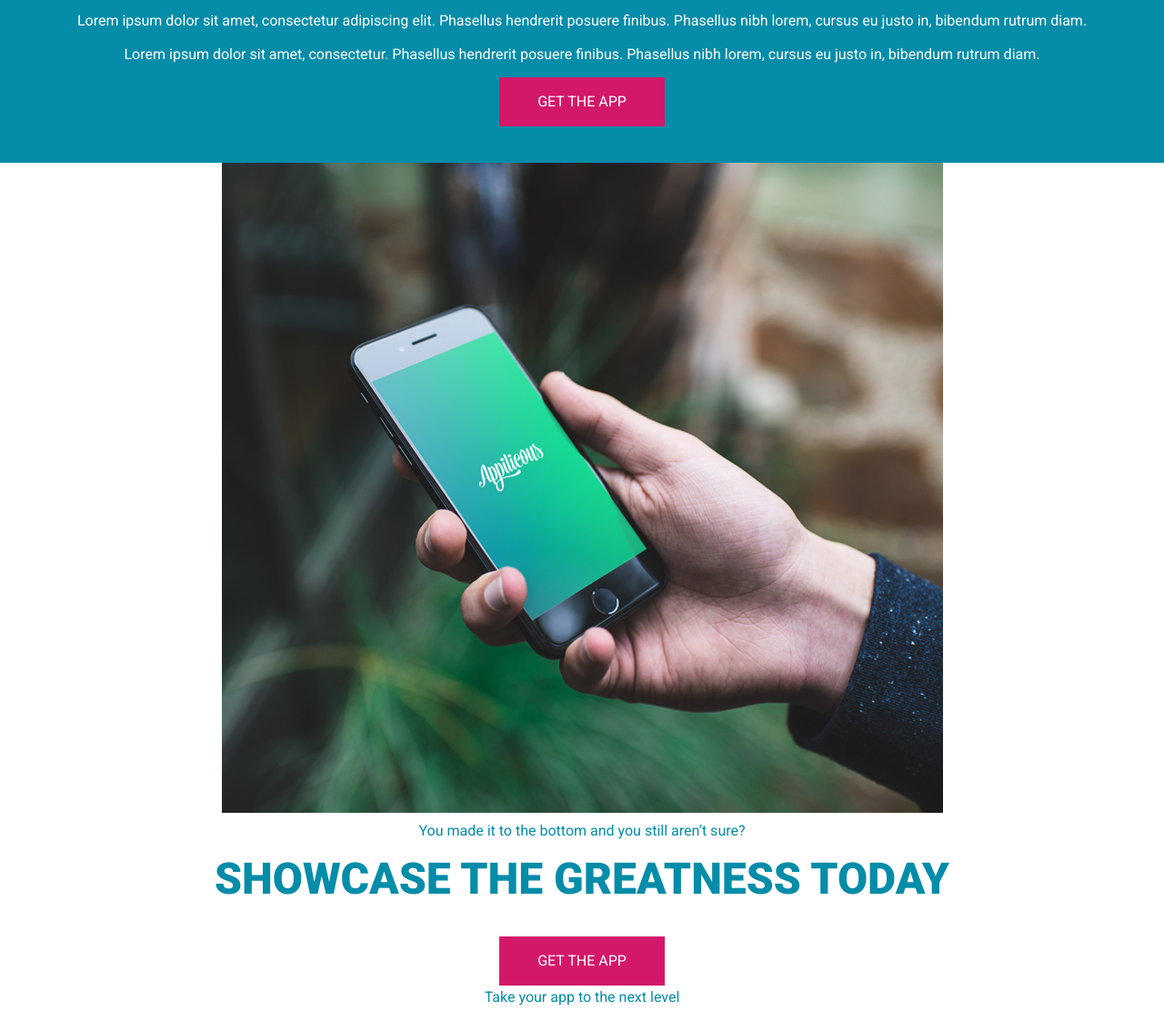
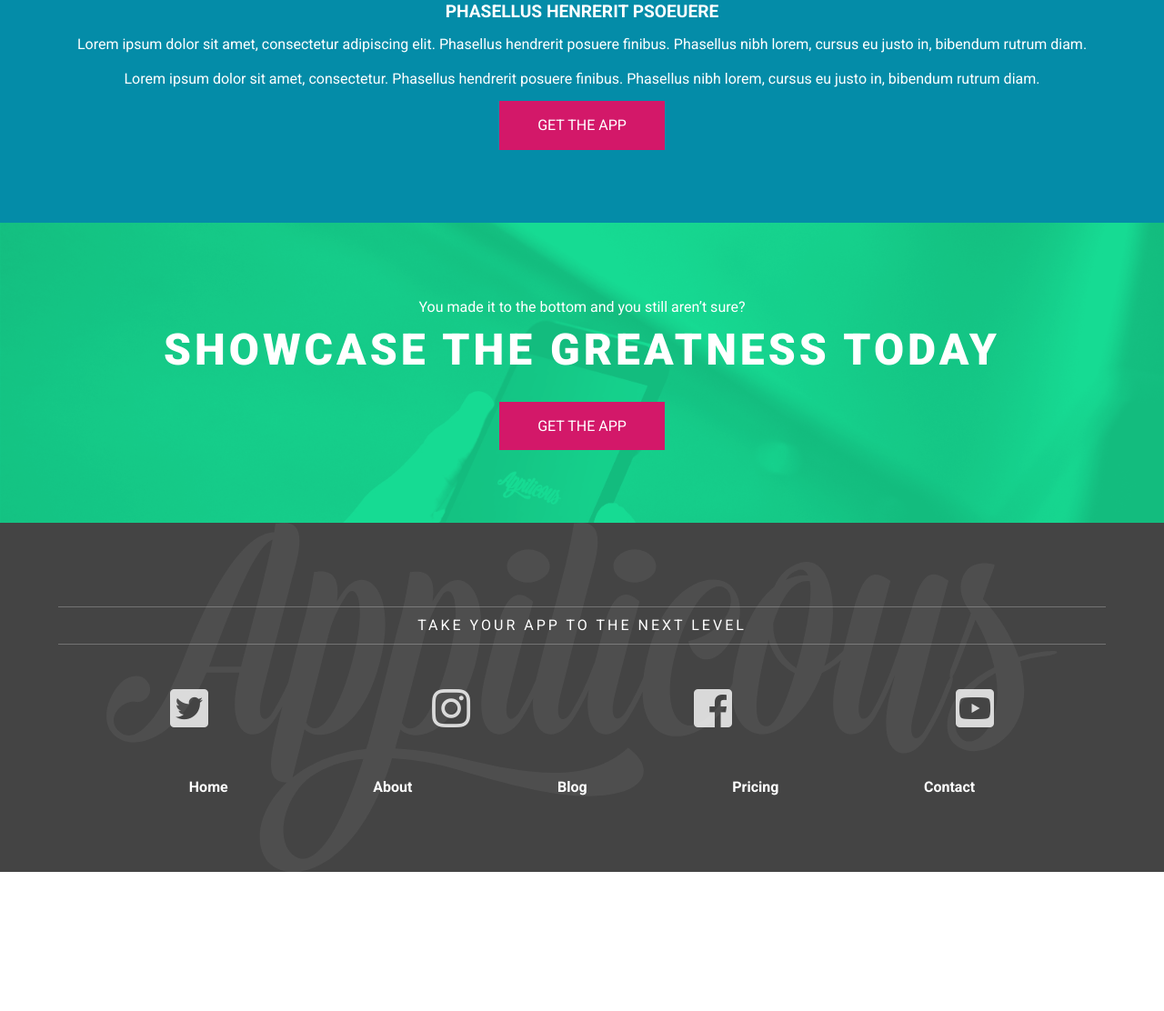
Before and after one commit to steinerpl/Responsive-by-KevinPowell, a plain HTML site: page index.html in a window 1280 px wide. Shown: the part 1556-2668 px from the top of the page at 91% size. After the commit the page ends 2515 px from the top, so only its background shows below. Drawn offline with nearby package versions, Linux system fonts and the light colour scheme.

Commit message:
Mobile ver ended

```diff
--- a/index.html
+++ b/index.html
@@ -38,14 +38,14 @@
 		<div class="container grid">
 
 			<div class="hero-text col">
-				<h1 class="title-large"><span>Take your appto the</span> next level</h1>
+				<h1 class="title-large"><span>Take your app to the</span> next level</h1>
 				<p class="text-intro">The perfect landing page for your app, whatever it might be. Show off the apps features, show some sexy pictures and get more people do download it today.</p>
 				<a href="" class="btn btn--secondary">Learn More</a>
 				<a href="" class="btn btn--primary">Get the App</a>
 			</div>
 
 			<div class="col">
-				<img src="img/phone.png" alt="" class="hero-img">
+				<img src="img/phone.png" alt="" class="hero-img lg-screen">
 			</div>
 
 		</div>
@@ -102,7 +102,7 @@
 			<a href="" class="btn btn--primary">Get the App</a>
 		</div>
 
-		<div class="col img-box">
+		<div class="col img-box lg-screen">
 			<img src="img/phone-in-hand.jpg" alt="A hand holding a phone">
 		</div>
 
@@ -117,11 +117,11 @@
 
 
 
-	<secrion class="cta">
+	<section class="cta">
 		<p class="text-large">You made it to the bottom and you still aren’t sure?</p>
 		<h1 class="title-large">SHOWCASE THE GREATNESS today</h1>
 		<a href="" class="btn btn--primary">Get the app</a>
-	</secrion>
+	</section>
 
 
 
@@ -134,8 +134,8 @@
 
 	<footer>
 		<div class="container">
-			<p>Take your app to the next level</p>
-			<ul class="social-links">
+			<p class="title-footer">Take your app to the next level</p>
+			<ul class="unstyled-list social-links">
 				<li><a href=""><i class="fab fa-twitter-square"></i></a></li>
 				<li><a href=""><i class="fab fa-instagram"></i></a></li>
 				<li><a href=""><i class="fab fa-facebook-square"></i></a></li>
--- a/sass/abstracts/_colors.sass
+++ b/sass/abstracts/_colors.sass
@@ -3,6 +3,7 @@ $secondary: rgba(22, 219, 147, 1)
 $accent: rgba(211, 24, 105, 1)
 
 $white: rgb(255, 255, 255)
+$dark: #444
 
 
 
--- a/sass/base/_base.sass
+++ b/sass/base/_base.sass
@@ -18,3 +18,11 @@ img
 	margin: 0
 	padding: 0
 	list-style: none
+
+.lg-screen
+	display: none;
+
+.bg-primary
+	background: $main
+	color: $text-inverse
+	padding: 5em 2.5em
--- a/sass/base/_typography.sass
+++ b/sass/base/_typography.sass
@@ -12,6 +12,7 @@ h1
 	font-weight: $font-light
 	line-height: 1.15
 	text-transform: uppercase
+	letter-spacing: 4px
 
 h2
 	font-size: 1.2rem
@@ -22,9 +23,37 @@ h2
 .title-large
 	font-size: 3rem
 	font-weight: $font-black
+	line-height: .9
 	span
 		font-weight: $font-light
 
+.title-box
+	background: $accent
+	color: $text-inverse
+	margin: 0 auto
+	padding: 2em
+	transform: translateY(30%)
+	max-width: 90%
+	@media (min-width: 495px)
+		transform: translateY(50%)
 
-.text-infro
+	& + .bg-primary
+		padding-top: 6em
+		@media (min-width: 495px)
+			padding-top: 8em
+
+.title-footer
+	text-transform: uppercase
+	letter-spacing: 3px
+	line-height: 1
+
+	&::before, &::after
+		content: ''
+		display: block
+		height: 1px
+		background: $text-inverse
+		opacity: .25
+		margin: .75em 0
+
+.text-intro
 	font-size: 1.2rem
--- /dev/null
+++ b/sass/components/_cta.sass
@@ -0,0 +1,8 @@
+.cta
+	background-color: $secondary;
+	background-image: url(../img/call-to-action-background.jpg)
+	background-size: cover
+	background-position: center
+	padding: 5em 0
+	background-blend-mode: multiply
+	color: $text-inverse
--- /dev/null
+++ b/sass/layout/_footer.sass
@@ -0,0 +1,40 @@
+footer
+	background: $dark
+	color: $text-inverse
+	padding: 5em 0
+	position: relative
+
+	&::before
+		content: ''
+		display: block
+		position: absolute
+		top: 0
+		bottom: 0
+		left: 0
+		right: 0
+		background-image: url(../img/logo.svg)
+		background-size: contain;
+		background-repeat: no-repeat;
+		background-position: center
+		opacity: 0.05
+
+	a
+		color: $text-inverse
+
+.social-links
+	display: flex
+	font-size: 3rem
+	justify-content: space-around
+	opacity: 0.8
+	margin: .7em 0
+
+.nav-footer
+	display: flex
+	justify-content: space-around
+	width: 80%
+	margin: 0 auto
+
+
+	a
+		text-decoration: none
+		font-weight: $font-bold
--- a/sass/layout/_hero.sass
+++ b/sass/layout/_hero.sass
@@ -4,6 +4,3 @@
 	padding-top: 8em
 	padding-bottom: 8em
 	text-align: center;
-
-.hero-img
-	display: none;
--- a/sass/layout/_home-promo.sass
+++ /dev/null
@@ -1,11 +0,0 @@
-.title-box
-	background: $accent
-	color: $text-inverse
-	margin: 0 auto
-	padding: 2em
-	transform: translateY(50%)
-
-.bg-primary
-	background: $main
-	color: $text-inverse
-	padding: 8em 2.5em 2.5em
--- a/sass/main.sass
+++ b/sass/main.sass
@@ -30,9 +30,11 @@
 @import layout/hero
 @import layout/home-sales-points
 @import layout/home-promo
+@import layout/footer
 
 
 
 // 5. Components
 
 @import components/buttons
+@import components/cta
```
Also changed, not shown: css/main.css, 1 other file.
